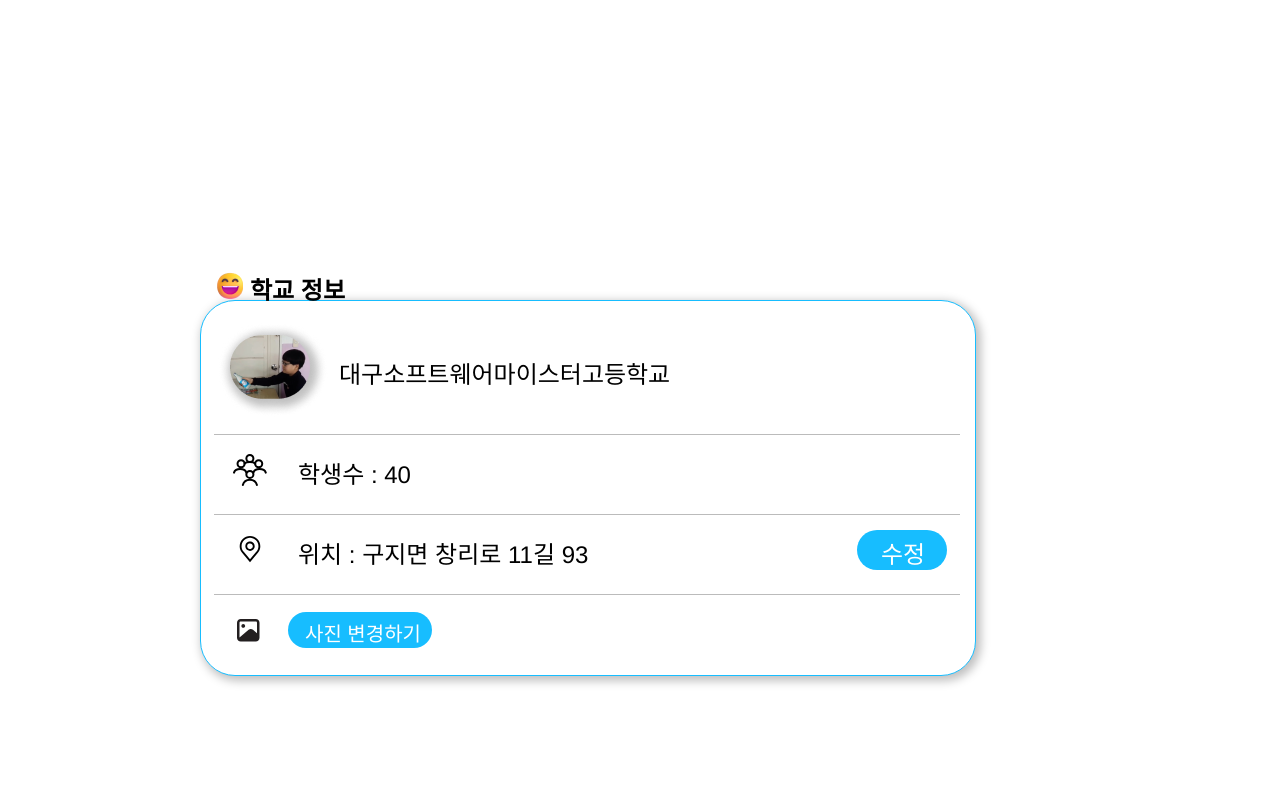
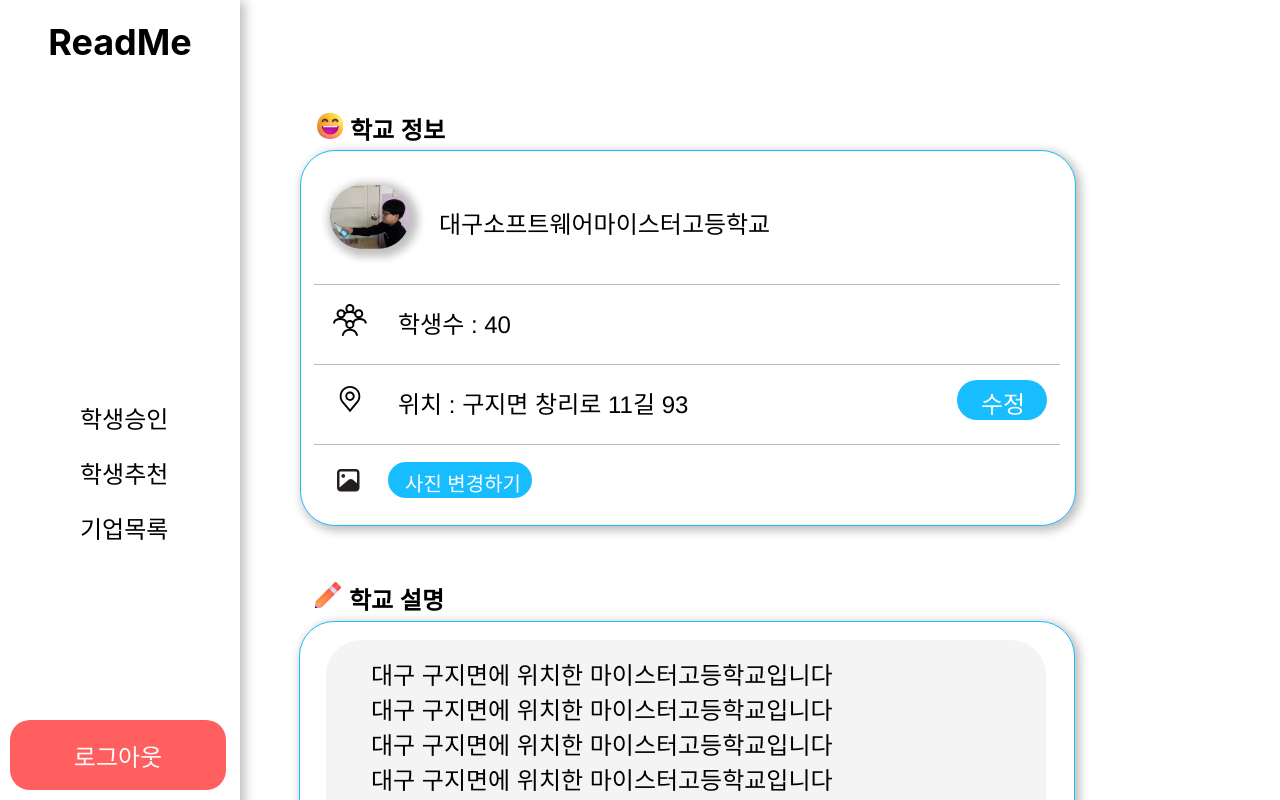
Before and after one commit to hackersground-kr/readme, a React (Create React App) app: page / in a window 1280 px wide. Built offline with nearby package versions, Linux system fonts and the light colour scheme.

Commit message:
🔨 :: School 메인페이지

```diff
--- a/src/components/School/EditInformation/style.js
+++ b/src/components/School/EditInformation/style.js
@@ -31,9 +31,9 @@ export const Overlap = styled.div`
   border-radius: 35px;
   box-shadow: 3px 3px 10px 2px #00000040;
   height: 374px;
-  left: 200px;
+  left: 300px;
   position: absolute;
-  top: 300px;
+  top: 150px;
   width: 774px;
 `;
 
@@ -217,7 +217,7 @@ export const H1 = styled.h1`
   line-height: normal;
   position: absolute;
   text-align: center;
-  top: -30px;
+  top: -40px;
 `;
 
 export const Image = styled.img`
@@ -225,6 +225,6 @@ export const Image = styled.img`
   left: 16px;
   object-fit: cover;
   position: absolute;
-  top: -30px;
+  top: -40px;
   width: 26px;
 `;
--- /dev/null
+++ b/src/components/School/EditIntroduce/index.jsx
@@ -0,0 +1,42 @@
+import React from "react";
+
+import pencil from "../../../assets/img/pencil.png";
+
+import * as S from "./style";
+
+export const EditIntroduce = () => {
+  return (
+    <S.Box>
+      <S.GroupWrapper>
+        <S.Group>
+          <S.Overlap>
+            <S.RectangleWrapper>
+              <S.Rectangle />
+            </S.RectangleWrapper>
+            <S.Div />
+            <S.TextWrapper>
+              대구 구지면에 위치한 마이스터고등학교입니다
+              <br />
+              대구 구지면에 위치한 마이스터고등학교입니다
+              <br />
+              대구 구지면에 위치한 마이스터고등학교입니다
+              <br />
+              대구 구지면에 위치한 마이스터고등학교입니다
+              <br />
+              대구 구지면에 위치한 마이스터고등학교입니다
+              <br />
+              대구 구지면에 위치한 마이스터고등학교입니다
+            </S.TextWrapper>
+          </S.Overlap>
+          <S.H1>학교 설명</S.H1>
+          <S.Image alt="Image" src={pencil} />
+          <S.OverlapGroupWrapper>
+            <S.OverlapGroup>
+              <S.TextWrapper2>수정</S.TextWrapper2>
+            </S.OverlapGroup>
+          </S.OverlapGroupWrapper>
+        </S.Group>
+      </S.GroupWrapper>
+    </S.Box>
+  );
+};
--- /dev/null
+++ b/src/components/School/EditIntroduce/style.js
@@ -0,0 +1,134 @@
+import styled from "styled-components";
+
+export const Box = styled.div`
+  background-color: transparent;
+  display: flex;
+  flex-direction: row;
+  justify-content: center;
+  width: 100%;
+`;
+
+export const GroupWrapper = styled.div`
+  /* border: 0px none;
+  height: 349px;
+  overflow-x: hidden;
+  position: relative;
+  width: 772px; */
+`;
+
+export const Group = styled.div`
+  height: 349px;
+  left: 300px;
+  position: fixed;
+  top: 580px;
+  width: 776px;
+`;
+
+export const Overlap = styled.div`
+  height: 241px;
+  left: 0;
+  position: absolute;
+  top: 42px;
+  width: 772px;
+`;
+
+export const RectangleWrapper = styled.div`
+  height: 241px;
+  left: 0;
+  position: absolute;
+  top: 0;
+  width: 772px;
+`;
+
+export const Rectangle = styled.div`
+  background-color: #ffffff;
+  border: 1px solid;
+  border-color: #17bdff;
+  border-radius: 35px;
+  box-shadow: 3px 3px 10px 2px #00000040;
+  height: 243px;
+  left: -1px;
+  position: relative;
+  top: -1px;
+  width: 774px;
+`;
+
+export const Div = styled.div`
+  background-color: #f4f4f4;
+  border-radius: 35px;
+  height: 200px;
+  left: 26px;
+  position: absolute;
+  top: 18px;
+  width: 720px;
+`;
+
+export const TextWrapper = styled.p`
+  color: #000000;
+  font-family: "Pretendard-Regular", Helvetica;
+  font-size: 24px;
+  font-weight: 400;
+  left: 71px;
+  letter-spacing: 0;
+  line-height: normal;
+  position: absolute;
+  top: 34px;
+  margin: 0;
+`;
+
+export const H1 = styled.h1`
+  color: #000000;
+  font-family: "Pretendard-SemiBold", Helvetica;
+  font-size: 24px;
+  font-weight: 600;
+  height: 29px;
+  left: 49px;
+  letter-spacing: 0;
+  line-height: normal;
+  position: absolute;
+  text-align: center;
+  top: 1px;
+  margin: 0;
+`;
+
+export const Image = styled.img`
+  height: 30px;
+  left: 13px;
+  object-fit: cover;
+  position: absolute;
+  top: 0;
+  width: 30px;
+`;
+
+export const OverlapGroupWrapper = styled.div`
+  height: 40px;
+  left: 655px;
+  position: absolute;
+  top: 309px;
+  width: 92px;
+`;
+
+export const OverlapGroup = styled.button`
+  background-color: #17bdff;
+  border-radius: 20px;
+  height: 40px;
+  position: relative;
+  width: 90px;
+
+  border: none;
+  cursor: pointer;
+`;
+
+export const TextWrapper2 = styled.div`
+  color: #ffffff;
+  font-family: "Pretendard-Regular", Helvetica;
+  font-size: 24px;
+  font-weight: 400;
+  height: 29px;
+  left: 24px;
+  letter-spacing: 0;
+  line-height: normal;
+  position: absolute;
+  text-align: center;
+  top: 5px;
+`;
--- /dev/null
+++ b/src/components/School/SchoolSideBar/index.jsx
@@ -0,0 +1,63 @@
+import React from "react";
+import styled from "styled-components";
+
+// 스타일 컴포넌트를 사용하여 스타일을 정의합니다.
+const SidebarContainer = styled.div`
+  position: fixed;
+  height: 100%;
+  width: 200px;
+  background-color: #ffffff;
+  padding: 20px;
+  box-shadow: 3px 3px 10px 2px #00000040;
+`;
+
+const Logo = styled.div`
+  font-size: 36px;
+  font-weight: bold;
+  margin-bottom: 20px;
+`;
+
+const MenuItems = styled.div`
+  position: absolute;
+  top: 400px;
+  left: 80px;
+`;
+
+const MenuItem = styled.div`
+  font-size: 24px;
+  margin-bottom: 20px;
+  cursor: pointer;
+`;
+
+const BottomMenu = styled.div`
+  position: absolute;
+  bottom: 0;
+  left: 0;
+  margin-left: 10px;
+  width: 90%;
+  height: 70px;
+  background-color: #ff5f5f;
+  margin-bottom: 50px;
+  border-radius: 20px;
+
+  display: flex;
+  justify-content: center;
+  align-items: center;
+  font-size: 24px;
+  color: white;
+  cursor: pointer;
+`;
+
+export const SchoolSideBar = () => {
+  return (
+    <SidebarContainer>
+      <Logo>ReadMe</Logo>
+      <MenuItems>
+        <MenuItem>학생승인</MenuItem>
+        <MenuItem>학생추천</MenuItem>
+        <MenuItem>기업목록</MenuItem>
+      </MenuItems>
+      <BottomMenu>로그아웃</BottomMenu>
+    </SidebarContainer>
+  );
+};
--- a/src/pages/Home.jsx
+++ b/src/pages/Home.jsx
@@ -1,11 +1,14 @@
 import React from "react";
 import { EditInformation } from "../components/School/EditInformation";
-
+import { EditIntroduce } from "../components/School/EditIntroduce";
+import { SchoolSideBar } from "../components/School/SchoolSideBar";
 
 export const Home = () => {
   return (
     <div>
-        <EditInformation />
+      <SchoolSideBar />
+      <EditInformation />
+      <EditIntroduce />
     </div>
   );
 };
```
Also changed, not shown: src/assets/img/pencil.png (added), src/components/School/SchoolSideBar/style.js (added).
